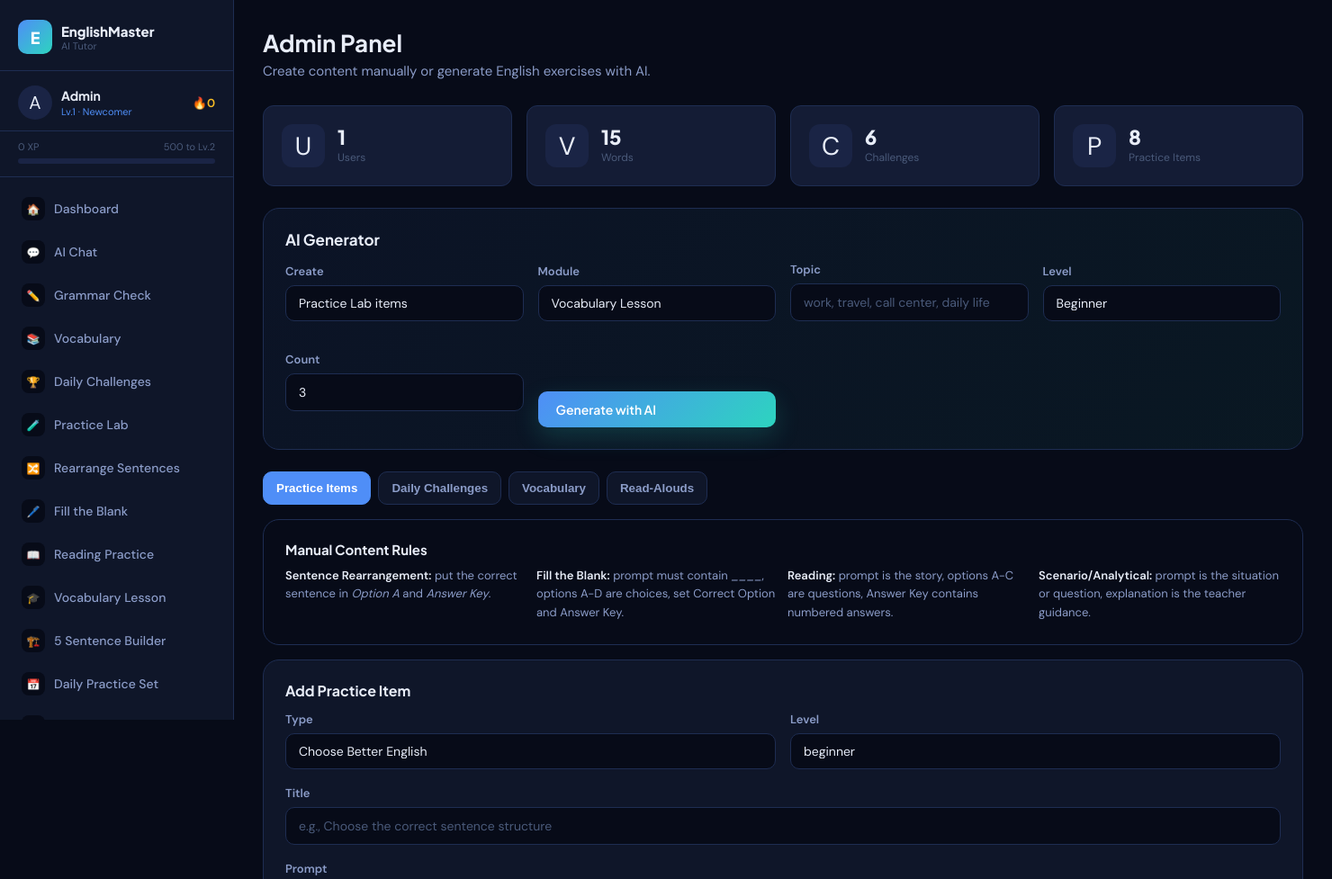
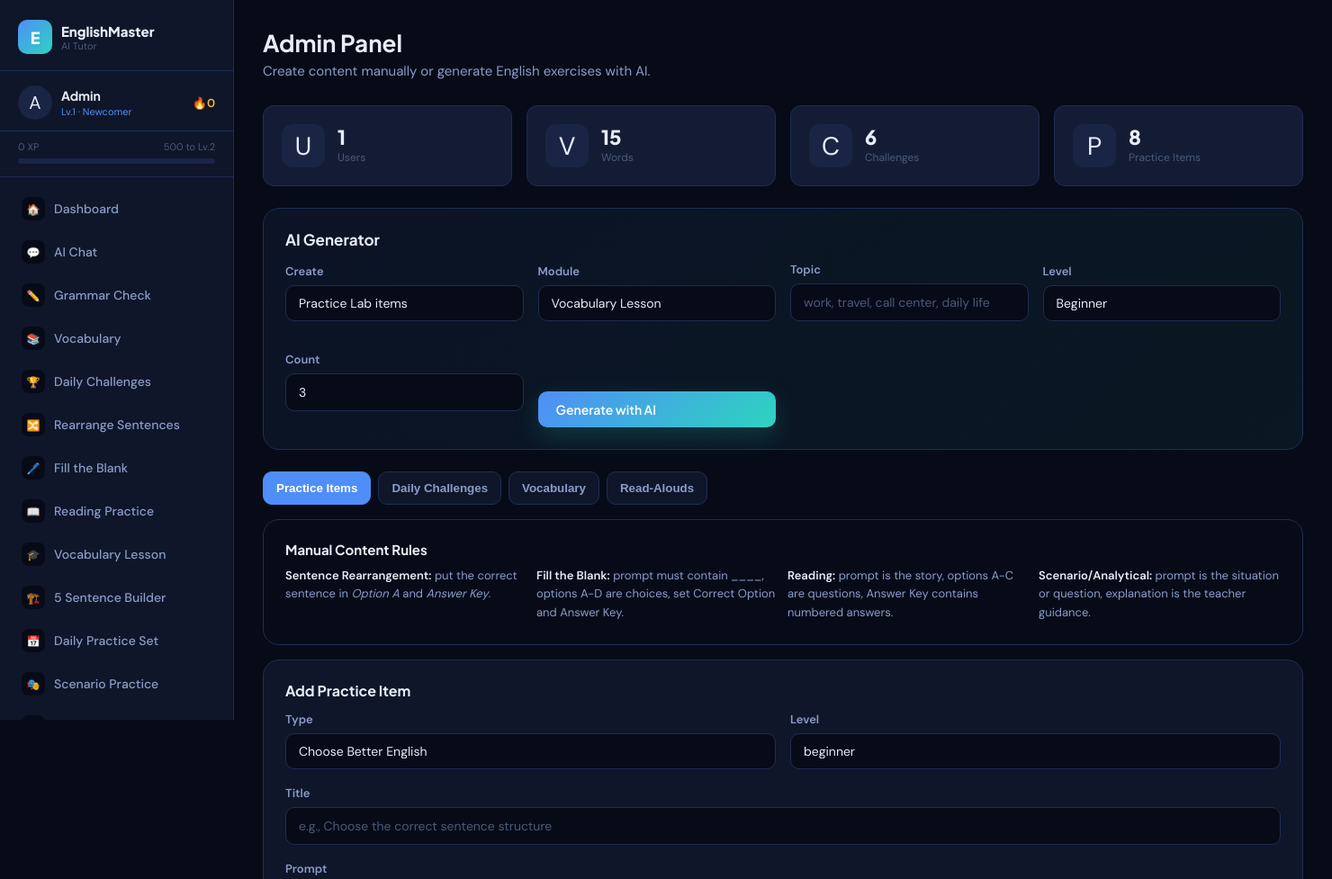
Before and after one commit to jamesariess/english-master, a PHP site: page /english-master/admin.php in a window 1480 px wide. Shown: the top 977 px of the page at 90% size. Run offline with PHP 8.4, Linux system fonts and the light colour scheme; a user stored in the database is signed in; data comes from the database, SQL or seed files in the repository.

Commit message:
remove the practive lab

```diff
--- a/includes/header.php
+++ b/includes/header.php
@@ -316,9 +316,7 @@ window.addEventListener('load', function() {
       <a href="<?= APP_URL ?>/challenges.php" class="nav-item <?= $currentPage==='challenges'?'active':'' ?>">
         <span class="nav-icon">🏆</span><span class="nav-label">Daily Challenges</span>
       </a>
-      <a href="<?= APP_URL ?>/practice.php" class="nav-item <?= $currentPage==='practice'?'active':'' ?>">
-        <span class="nav-icon">🧪</span><span class="nav-label">Practice Lab</span>
-      </a>
+
       <a href="<?= APP_URL ?>/sentence_rearrangement.php" class="nav-item <?= $currentPage==='sentence_rearrangement'?'active':'' ?>">
         <span class="nav-icon">🔀</span><span class="nav-label">Rearrange Sentences</span>
       </a>
```
